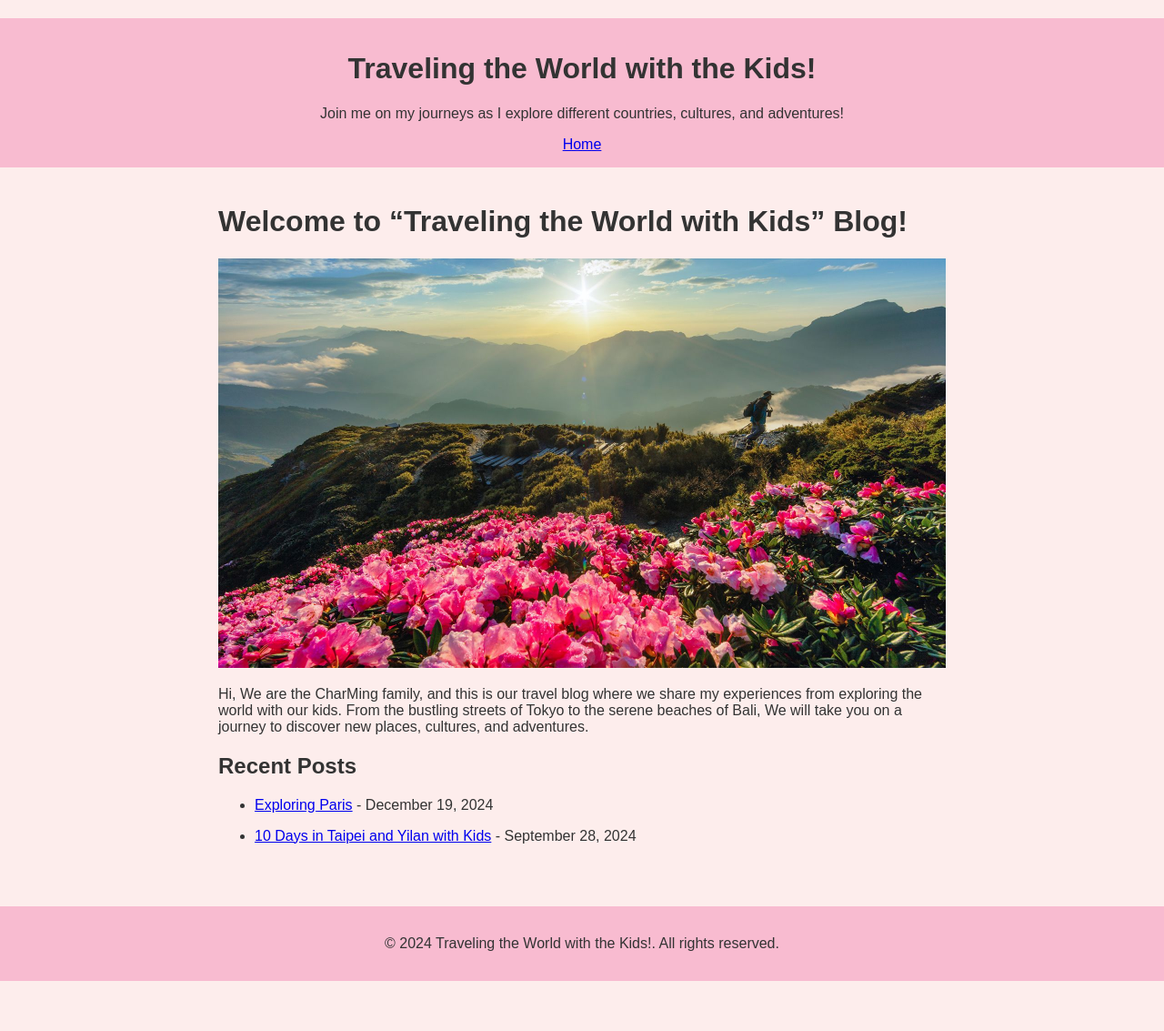
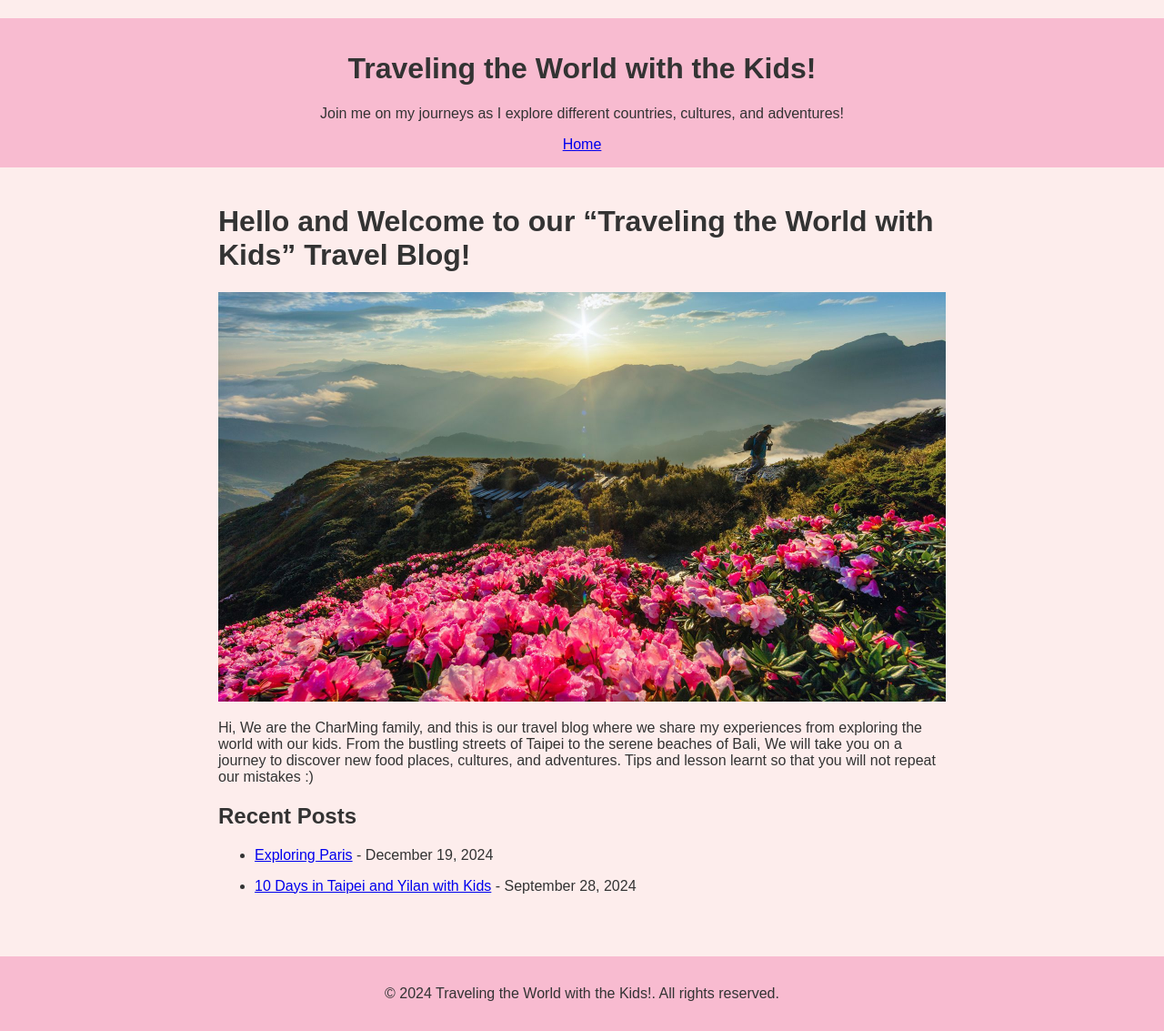
Before and after one commit to charming-content/travelwithkids.github.io, a Jekyll site: the page built from index.md, in a window 1280 px wide. Shown: the whole page at 91% size. Built offline with Jekyll 4.4.1, drawn with Linux system fonts in a browser that asks for light colours; before the commit the page ends 1078 px from its top, so only the background shows below that.

Commit message:
Update index.md

```diff
--- a/index.md
+++ b/index.md
@@ -3,13 +3,13 @@ layout: default
 title: "home"
 ---
 
-# Welcome to "Traveling the World with Kids" Blog!
+# Hello and Welcome to our "Traveling the World with Kids" Travel Blog!
 
 <div class="image-container">
   <img src="{{ 'assets/images/beautiful-taiwan-popumon-hehuanshan-east-peak.jpg' | relative_url }}" alt="Picture">
 </div>
 
-Hi, We are the CharMing family, and this is our travel blog where we share my experiences from exploring the world with our kids. From the bustling streets of Tokyo to the serene beaches of Bali, We will take you on a journey to discover new places, cultures, and adventures.
+Hi, We are the CharMing family, and this is our travel blog where we share my experiences from exploring the world with our kids. From the bustling streets of Taipei to the serene beaches of Bali, We will take you on a journey to discover new food places, cultures, and adventures. Tips and lesson learnt so that you will not repeat our mistakes :)
 
 ## Recent Posts
 {% for post in site.posts %}
```
